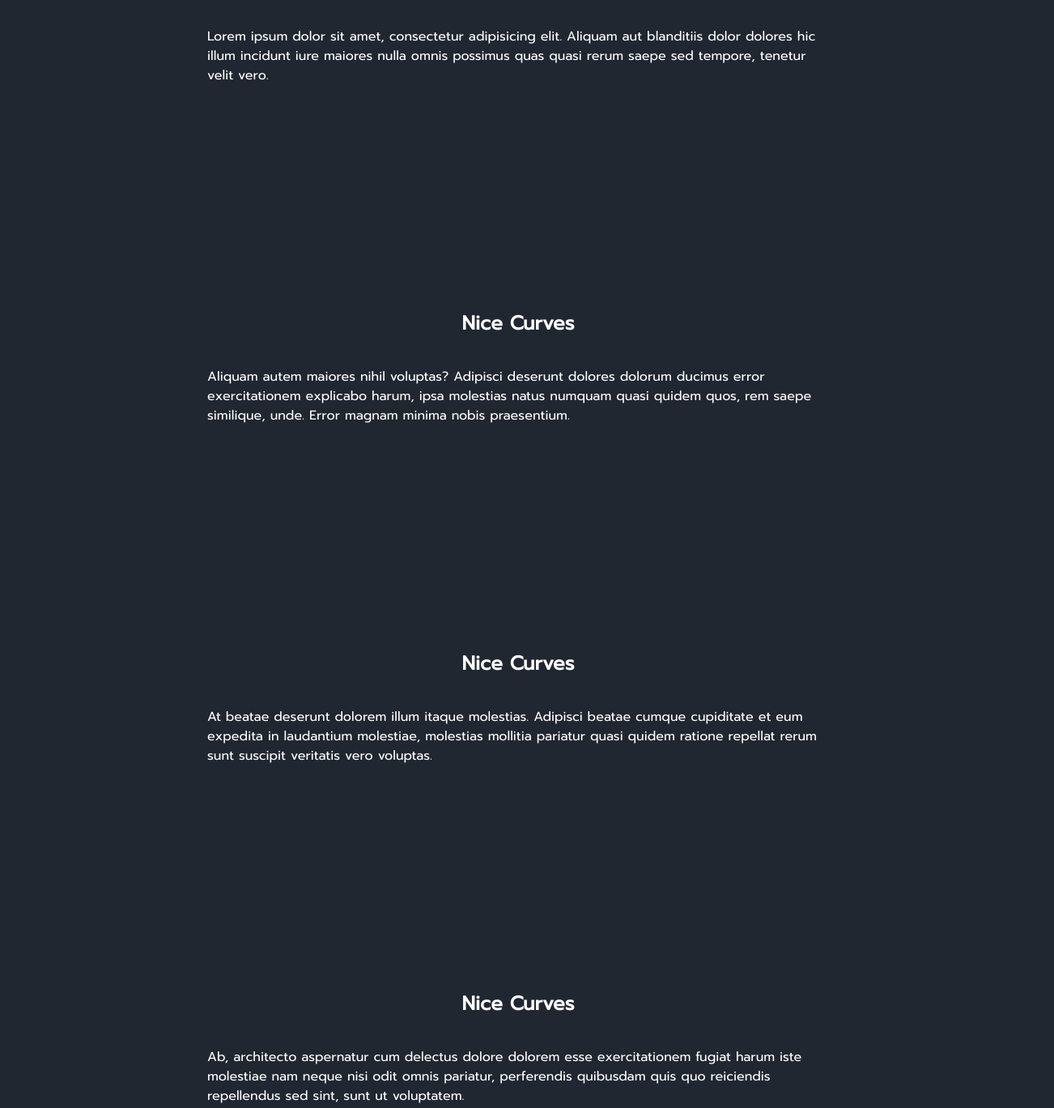
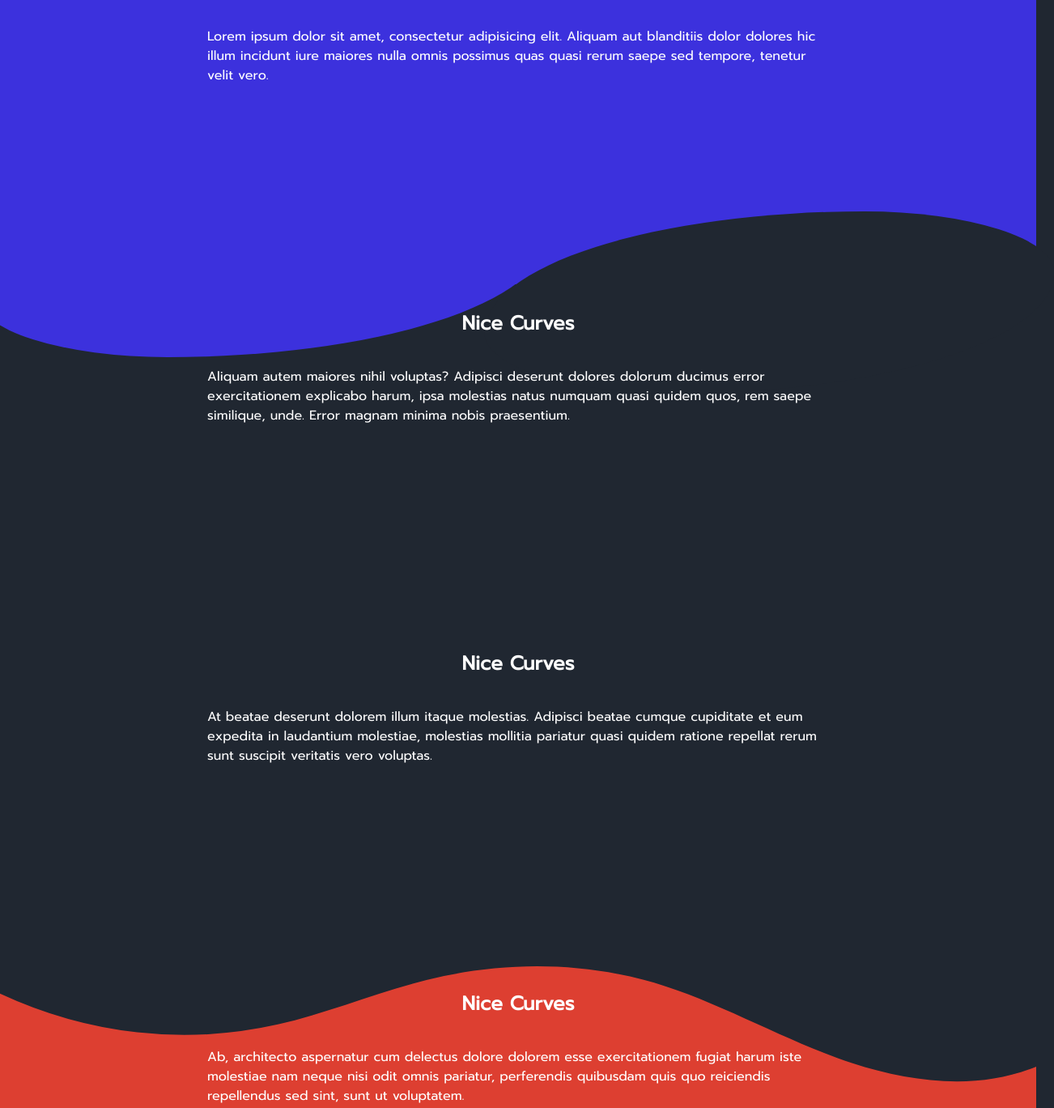
Before and after one commit to devprle/curvaceous-homepage, a plain HTML site: page index.html in a window 1280 px wide. Shown: the part 69-1437 px from the top of the page at 81% size, 1302 px wide, since content can reach past the window. Drawn offline with Linux system fonts and the light colour scheme.

Commit message:
Adding different curve techniques

```diff
--- a/index.html
+++ b/index.html
@@ -16,6 +16,7 @@
             font-family: 'Prompt', sans-serif;
             color: white;
             background: #202731;
+            overflow-x: hidden;
         }
 
         section {
@@ -35,32 +36,98 @@
         .red {
             background: #dd3f31;
         }
+
+        .curve {
+            position: absolute;
+            height: 225px;
+            width: 100%;
+            bottom: 0;
+
+        }
+
+        .curve::before {
+            content: '';
+            display: block;
+            position: absolute;
+            border-radius: 100% 50%;
+            width: 55%;
+            height: 100%;
+            background-color: #202731;
+            transform: translate(85%, 60%);
+        }
+
+        .curve::after {
+            content: '';
+            display: block;
+            position: absolute;
+            border-radius: 100% 50%;
+            width: 55%;
+            height: 100%;
+            background-color: #3c31dd;
+            transform: translate(-4%, 40%);
+            z-index: -1;
+        }
+
+        bubble::after {
+            content: '';
+            border-top-left-radius: 50%;
+            border-top-right-radius: 50% 100%;
+            position: absolute;
+            bottom: 0;
+            height: 85%
+        }
+
+        .wave {
+            position: absolute;
+            top: 0;
+            left: 0;
+            width: 100%;
+            overflow: hidden;
+            line-height: 0;
+        }
+
+        .wave svg {
+            position: relative;
+            display: block;
+            width: calc(100% + 1.3px);
+            height: 157px;
+        }
+
+        .wave .shape-fill {
+            fill: #202731;
+        }
     </style>
 </head>
 <body>
 
-<section>
+<section class="blue">
     <h1>Nice Curves</h1>
     <p>Lorem ipsum dolor sit amet, consectetur adipisicing elit. Aliquam aut blanditiis dolor dolores hic illum incidunt
         iure maiores nulla omnis possimus quas quasi rerum saepe sed tempore, tenetur velit vero.</p>
+    <div class="curve"></div>
 </section>
-<section>
+<section class="bubble">
     <h1>Nice Curves</h1>
     <p>Aliquam autem maiores nihil voluptas? Adipisci deserunt dolores dolorum ducimus error exercitationem explicabo
         harum, ipsa molestias natus numquam quasi quidem quos, rem saepe similique, unde. Error magnam minima nobis
         praesentium.</p>
 </section>
-<section>
+<section class="dark">
     <h1>Nice Curves</h1>
     <p>At beatae deserunt dolorem illum itaque molestias. Adipisci beatae cumque cupiditate et eum expedita in
         laudantium molestiae, molestias mollitia pariatur quasi quidem ratione repellat rerum sunt suscipit veritatis
         vero voluptas.</p>
 </section>
-<section>
+<section class="red">
     <h1>Nice Curves</h1>
     <p>Ab, architecto aspernatur cum delectus dolore dolorem esse exercitationem fugiat harum iste molestiae nam neque
         nisi odit omnis pariatur, perferendis quibusdam quis quo reiciendis repellendus sed sint, sunt ut
         voluptatem.</p>
+    <div class="wave">
+        <svg data-name="Layer 1" xmlns="http://www.w3.org/2000/svg" viewBox="0 0 1200 120" preserveAspectRatio="none">
+            <path d="M321.39,56.44c58-10.79,114.16-30.13,172-41.86,82.39-16.72,168.19-17.73,250.45-.39C823.78,31,906.67,72,985.66,92.83c70.05,18.48,146.53,26.09,214.34,3V0H0V27.35A600.21,600.21,0,0,0,321.39,56.44Z" class="shape-fill"></path>
+        </svg>
+    </div>
 </section>
 <section>
     <h1>Nice Curves</h1>
```
